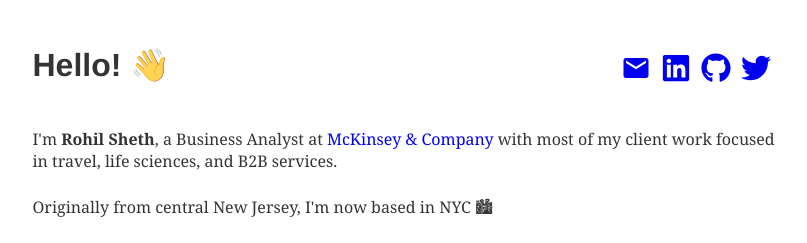
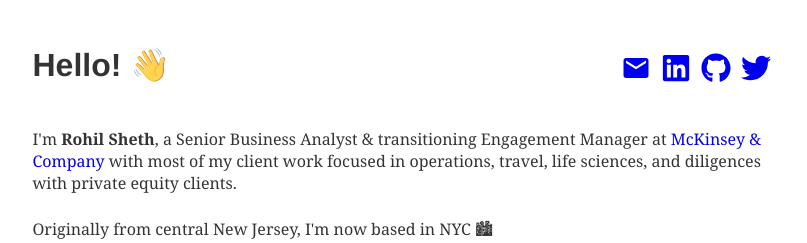
Before and after one commit to rohilsheth/rohilsheth.github.io, a Gatsby site: page / in a window 1280 px wide. Shown: the top 243 px of the page, without its empty margins (236-1043 px from the left). Built offline with nearby package versions, Linux system fonts and the light colour scheme; Gatsby itself is replaced by a stand-in of ours; grey boxes are pictures that could not be loaded; what typography-theme-fairy-gates would draw is missing.

Commit message:
update job title

```diff
--- a/src/pages/index.js
+++ b/src/pages/index.js
@@ -20,7 +20,7 @@ export default function Home() {
       <h1>Hello! 👋</h1>
       <br></br>
       <p>
-      I'm <b>Rohil Sheth</b>, a Business Analyst at <a target="_blank" rel="noopener noreferrer" href="https://mckinsey.com">McKinsey & Company</a> with most of my client work focused in travel, life sciences, and B2B services.
+      I'm <b>Rohil Sheth</b>, a Senior Business Analyst & transitioning Engagement Manager at <a target="_blank" rel="noopener noreferrer" href="https://mckinsey.com">McKinsey & Company</a> with most of my client work focused in operations, travel, life sciences, and diligences with private equity clients.
       </p>
       <p>
        Originally from central New Jersey, I'm now based in NYC 🏙
```
